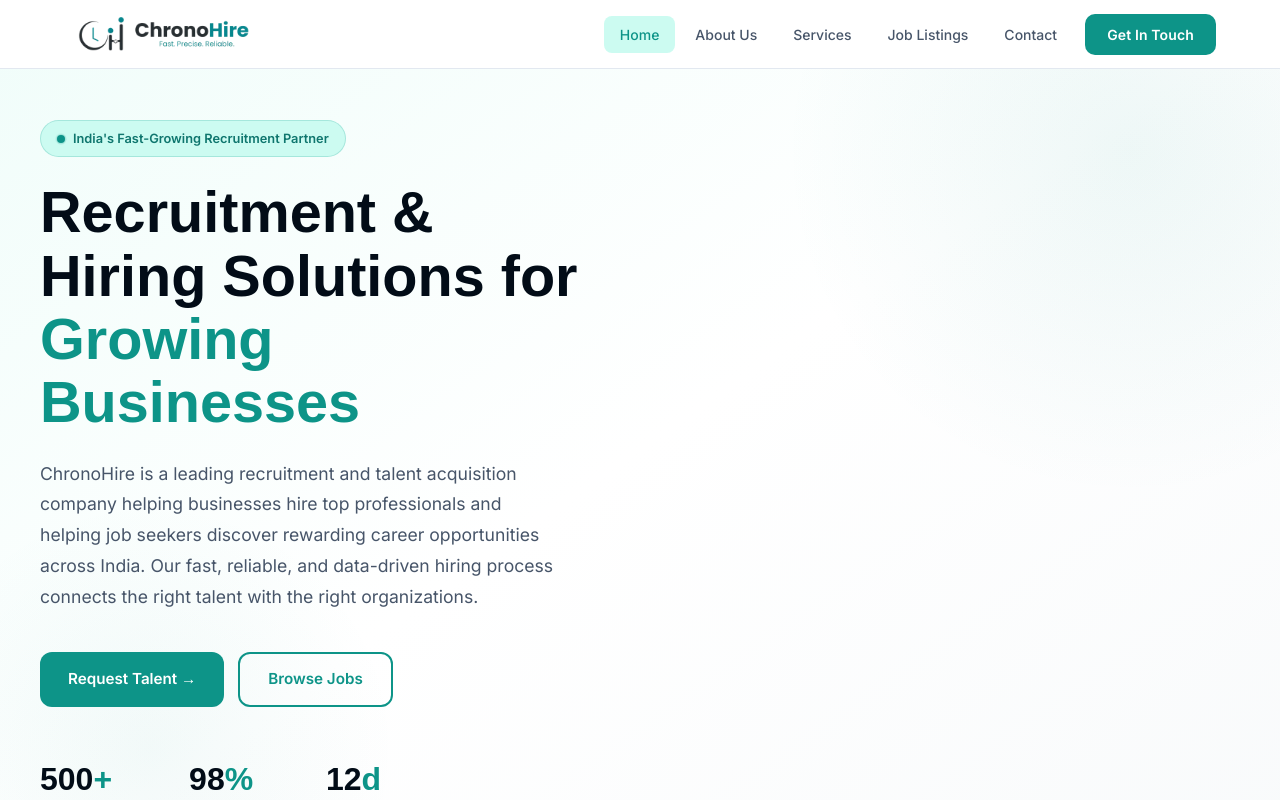
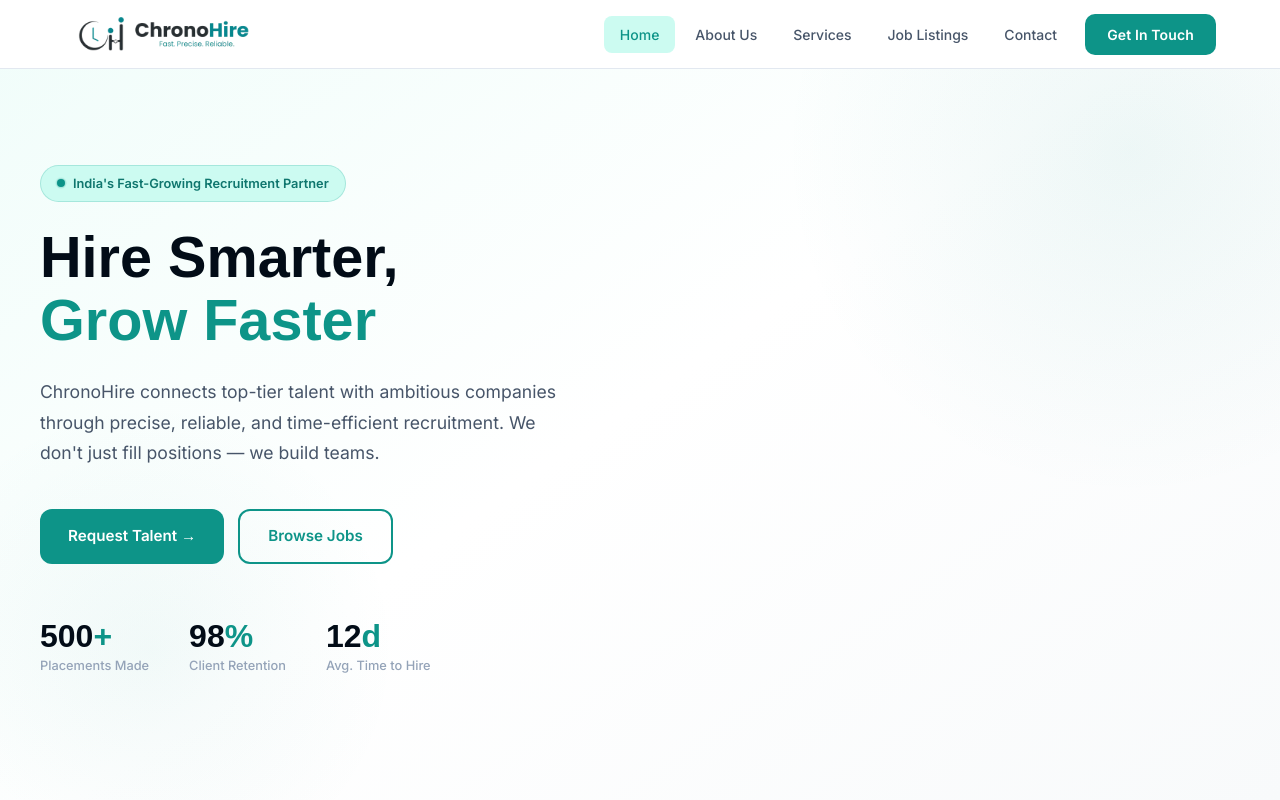
Before and after one commit to Rashi-Bhojwani/ChronoHire, a React (Vite) app in the folder frontend/: page / in a window 1280 px wide. Shown: the top 800 px of the page. Built offline with nearby package versions, Linux system fonts and the light colour scheme.

Commit message:
modfied Home page

```diff
--- a/frontend/src/pages/Home.jsx
+++ b/frontend/src/pages/Home.jsx
@@ -26,12 +26,11 @@ export default function HomePage() {
                             India's Fast-Growing Recruitment Partner
                         </div>
                         <h1 className="hero-heading fade-up delay-1">
-                            Recruitment & Hiring Solutions for <br />
-                            <span className="teal">Growing Businesses</span>
+                            Hire Smarter,<br />
+                            <span className="teal">Grow Faster</span>
                         </h1>
-
                         <p className="hero-sub fade-up delay-2">
-                            ChronoHire is a leading recruitment and talent acquisition company helping businesses hire top professionals and helping job seekers discover rewarding career opportunities across India. Our fast, reliable, and data-driven hiring process connects the right talent with the right organizations.
+                            ChronoHire connects top-tier talent with ambitious companies through precise, reliable, and time-efficient recruitment. We don't just fill positions — we build teams.
                         </p>
                         <div className="hero-btns fade-up delay-3">
                             <button
```
